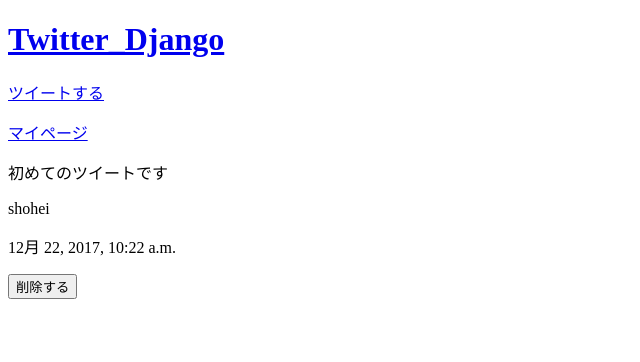
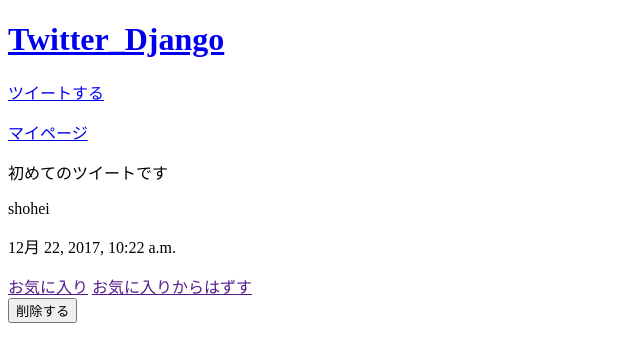
Before and after one commit to shibsho/Twitter_Django, a Django app: page /tweet_detail/90/ in a window 1280 px wide. Shown: the top 362 px of the page, without its empty margins (0-640 px from the left). Run offline with Django 3.2, Linux system fonts and the light colour scheme; a user stored in the database is signed in; data comes from the database, SQL or seed files in the repository.

Commit message:
add like-button

```diff
--- a/apps/templates/apps/tweet_detail.html
+++ b/apps/templates/apps/tweet_detail.html
@@ -5,6 +5,9 @@
 	<p>{{ tweet.user }}</p>
 	<p>{{ tweet.created_date }}</p>
 	{% if tweet.user == request.user %}
+
+	<a href="">お気に入り</a>
+	<a href="">お気に入りからはずす</a>
     <form method="POST">{% csrf_token %}
         {{ form.as_p }}
         <button type="submit">削除する</button>
```
